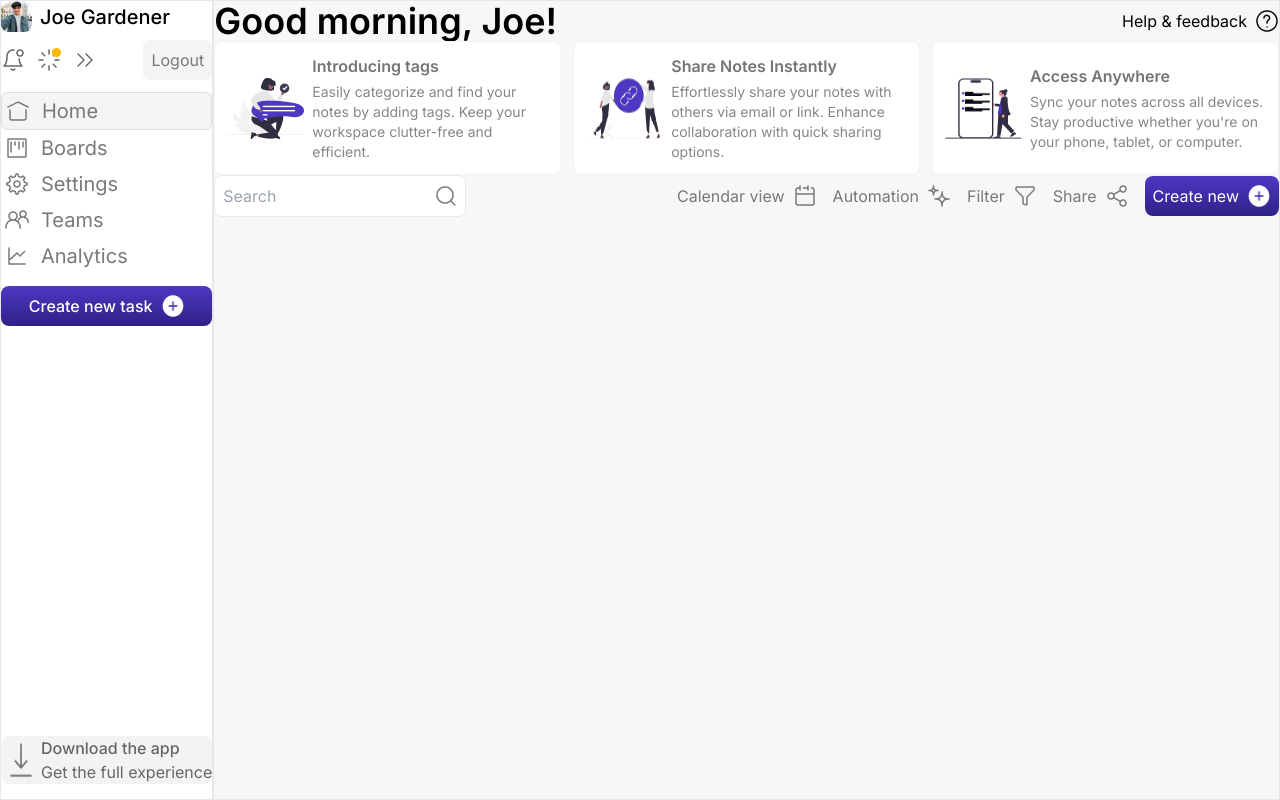
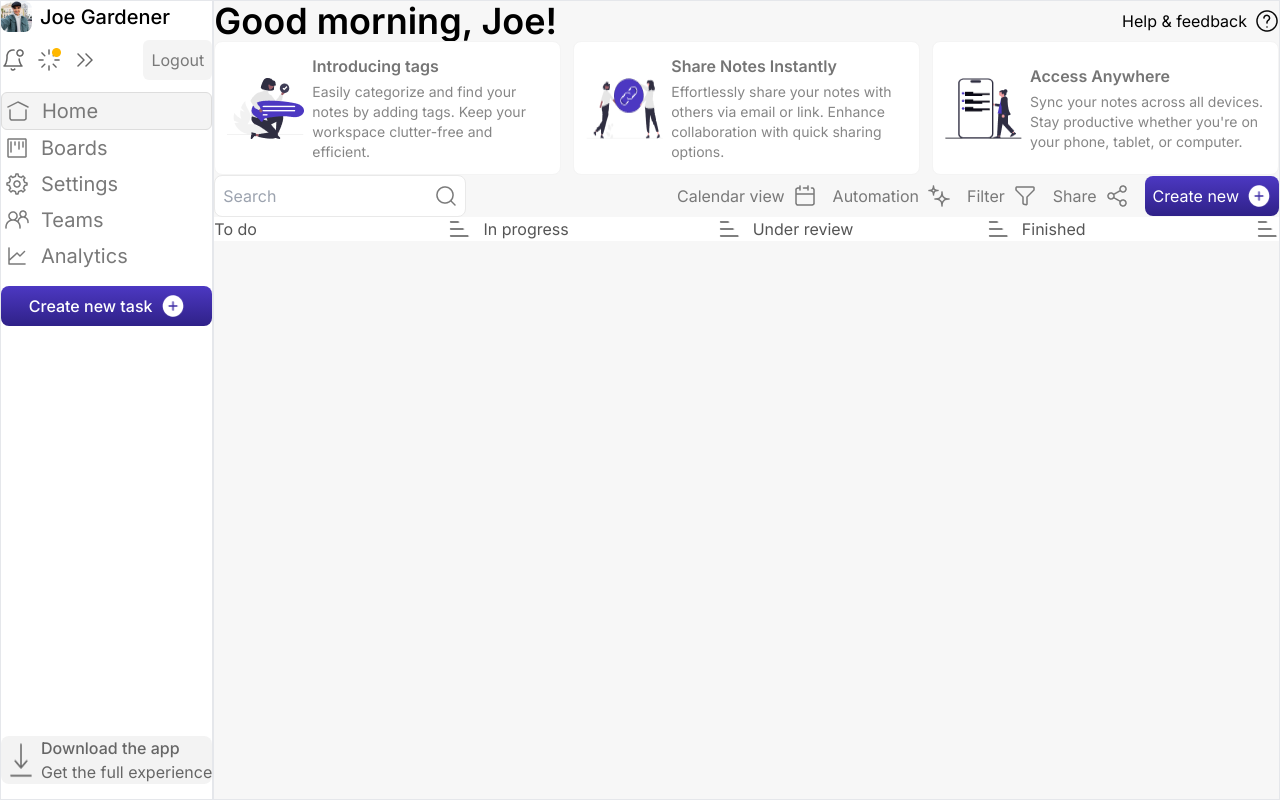
Before and after one commit to Avin008/crework-assignment, a Next.js app: page /dashboard in a window 1280 px wide. Built offline with nearby package versions, Linux system fonts and the light colour scheme.

Commit message:
added: todo categories

```diff
--- a/app/dashboard/page.tsx
+++ b/app/dashboard/page.tsx
@@ -55,6 +55,36 @@ const Dashboard = () => {
         <section>
           <TaskActions />
         </section>
+        <section className="grid grid-cols-4 gap-3 bg-white">
+          <div className="">
+            <div className="flex justify-between items-center">
+              <h1 className="text-[#555555] font-normal text-base">To do</h1>
+              <Image src="/stairs.png" width={24} height={24} alt="" />
+            </div>
+          </div>
+          <div className="">
+            <div className="flex justify-between items-center">
+              <h1 className="text-[#555555] font-normal text-base">
+                In progress
+              </h1>
+              <Image src="/stairs.png" width={24} height={24} alt="" />
+            </div>
+          </div>
+          <div className="">
+            <div className="flex justify-between items-center">
+              <h1 className="text-[#555555] font-normal text-base">
+                Under review
+              </h1>
+              <Image src="/stairs.png" width={24} height={24} alt="" />
+            </div>
+          </div>
+          <div className="">
+            <div className="flex justify-between items-center">
+              <h1 className="text-[#555555] font-normal text-base">Finished</h1>
+              <Image src="/stairs.png" width={24} height={24} alt="" />
+            </div>
+          </div>
+        </section>
       </section>
     </main>
   );
```
Also changed, not shown: public/stairs.png (added).
